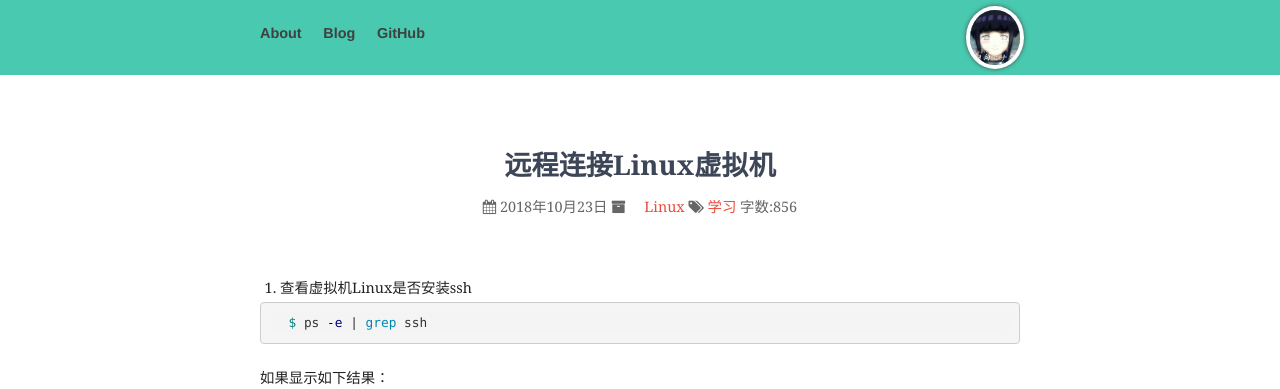
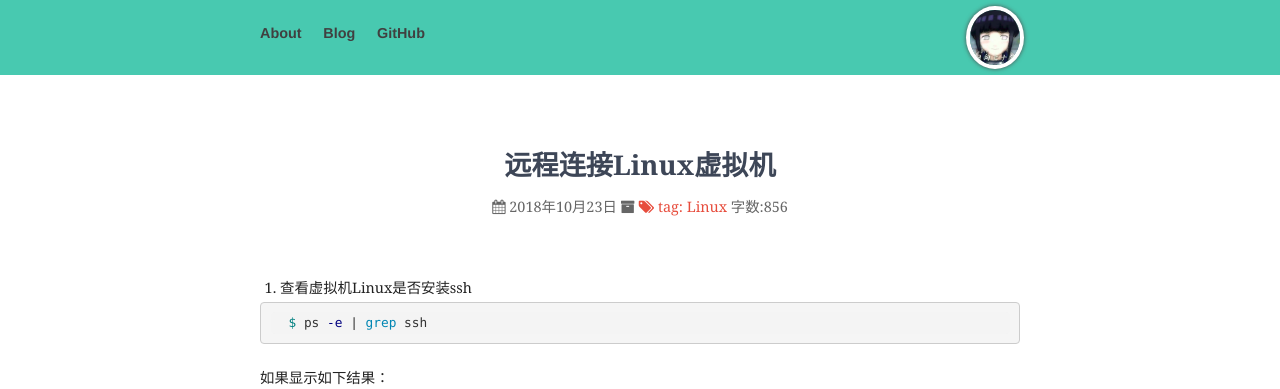
Before and after one commit to linyimin-bupt/linyimin.github.io, a Jekyll site: the page built from _posts/2018-10-23-connect-to-a-linux-virtual-mechine-remotly.md, in a window 1280 px wide. Shown: the top 389 px of the page. Built offline with Jekyll 4.4.1, drawn with Linux system fonts in a browser that asks for light colours; nearby versions of some CDN libraries; some web fonts are replaced; comment, search, counter and statistics services are not loaded.

Commit message:
remove tags

```diff
--- a/_layouts/post.html
+++ b/_layouts/post.html
@@ -22,18 +22,13 @@ layout: default
   	<i class="space"></i>
   	<i class="fa fa-archive"></i>
     <a class="tag" href="{{ site.url }}/blog/categories.html#{{ page.categories }}">
-      <i class="icon-bookmarks"></i>
+      <i class="fa fa-tags"></i>
+      <span>tag: </span>
       {% for category in page.categories %}
           <span>{{ category }}</span>
           <i class="space"></i>
       {% endfor %}
     </a>
-  	<i class="space"></i>
-  	<i class="fa fa-tags"></i>
-  	{% for tag in page.tags %}
-  	    <a class="tag" href="{{ site.url }}/tag/#{{ tag }}">{{ tag }}</a>
-  	    <i class="space"></i>
-  	{% endfor %}
   	<i class="space"></i> 字数:{{page.content | size |divided_by:2}}
   </ul>
 </div>
```
